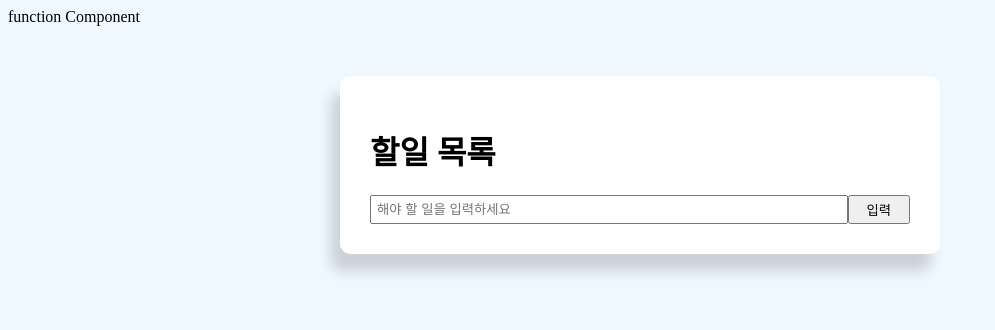
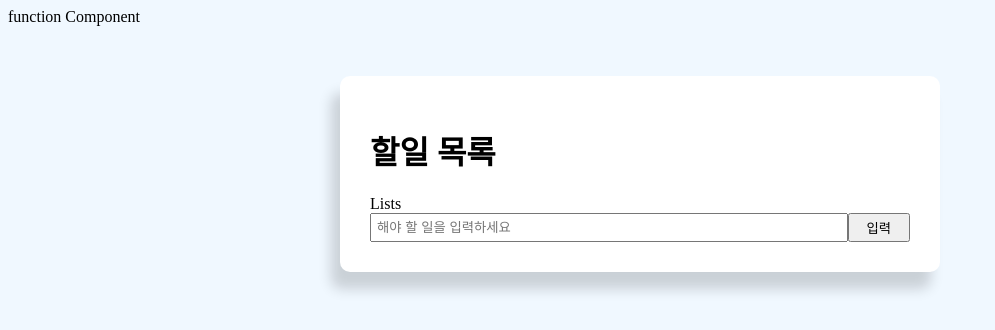
Before and after one commit to shyeon0602/goorm_frontEnd_study, a React (Create React App) app in the folder react/goorm-lecture/todo-app/: page / in a window 1280 px wide. Shown: the top 330 px of the page, without its empty margins (0-995 px from the left). Built offline with nearby package versions, Linux system fonts and the light colour scheme.

Commit message:
add Lists.jsx file code

```diff
--- a/react/goorm-lecture/todo-app/src/App.js
+++ b/react/goorm-lecture/todo-app/src/App.js
@@ -1,33 +1,34 @@
 import React, { useState } from "react";
 import "./App.css";
+import Lists from "./components/Lists";
 
 export default function App() {
   // 첫번째 인수는 변수 이름, 두번째 인수는 state를 정하는 함수
   const [todoData, setTodoData] = useState([]);
   const [value, setValue] = useState("");
 
-  const btnStyle = {
-    color: "#fff",
-    border: "none",
-    padding: "5px 9px",
-    borderRadius: "50%",
-    cursor: "pointer",
-    float: "right",
-  };
-  const getStyle = (completed) => {
-    return {
-      padding: "10px",
-      borderBottom: "1px #ccc dotted",
-      textDecoration: completed ? "line-through" : "none",
-    };
-  };
+  // const btnStyle = {
+  //   color: "#fff",
+  //   border: "none",
+  //   padding: "5px 9px",
+  //   borderRadius: "50%",
+  //   cursor: "pointer",
+  //   float: "right",
+  // };
+  // const getStyle = (completed) => {
+  //   return {
+  //     padding: "10px",
+  //     borderBottom: "1px #ccc dotted",
+  //     textDecoration: completed ? "line-through" : "none",
+  //   };
+  // };
 
   // 할일 목록 삭제
-  const handleClick = (id) => {
-    let newTodoData = todoData.filter((data) => data.id !== id);
-    // setState()를 통해서 todoData를 newTodoData로 상태 바꿔주기
-    setTodoData(newTodoData);
-  };
+  // const handleClick = (id) => {
+  //   let newTodoData = todoData.filter((data) => data.id !== id);
+  //   // setState()를 통해서 todoData를 newTodoData로 상태 바꿔주기
+  //   setTodoData(newTodoData);
+  // };
 
   const handleChange = (e) => {
     setValue(e.target.value);
@@ -50,15 +51,15 @@ export default function App() {
     setValue("");
   };
 
-  const handleCompleteChange = (id) => {
-    let newTodoData = todoData.map((data) => {
-      if (data.id === id) {
-        data.completed = !data.completed;
-      }
-      return data;
-    });
-    setTodoData(newTodoData);
-  };
+  // const handleCompleteChange = (id) => {
+  //   let newTodoData = todoData.map((data) => {
+  //     if (data.id === id) {
+  //       data.completed = !data.completed;
+  //     }
+  //     return data;
+  //   });
+  //   setTodoData(newTodoData);
+  // };
 
   return (
     <div>
@@ -70,7 +71,7 @@ export default function App() {
           </div>
 
           {/* 할일 목록 추가 */}
-          {todoData.map((data) => (
+          {/* {todoData.map((data) => (
             <div style={getStyle(data.completed)} key={data.id}>
               <input
                 type="checkbox"
@@ -82,7 +83,9 @@ export default function App() {
                 x
               </button>
             </div>
-          ))}
+          ))} */}
+
+          <Lists todoData={todoData} setTodoData={setTodoData} />
 
           <form action="" style={{ display: "flex" }} onSubmit={handleSubmit}>
             <input
--- a/react/goorm-lecture/todo-app/src/components/Lists.jsx
+++ b/react/goorm-lecture/todo-app/src/components/Lists.jsx
@@ -1,5 +1,55 @@
 import React from "react";
 
-export default function Lists() {
-  return <div>Lists</div>;
+export default function Lists({ todoData, setTodoData }) {
+  const btnStyle = {
+    color: "#fff",
+    border: "none",
+    padding: "5px 9px",
+    borderRadius: "50%",
+    cursor: "pointer",
+    float: "right",
+  };
+
+  const getStyle = (completed) => {
+    return {
+      padding: "10px",
+      borderBottom: "1px #ccc dotted",
+      textDecoration: completed ? "line-through" : "none",
+    };
+  };
+
+  const handleCompleteChange = (id) => {
+    let newTodoData = todoData.map((data) => {
+      if (data.id === id) {
+        data.completed = !data.completed;
+      }
+      return data;
+    });
+    setTodoData(newTodoData);
+  };
+
+  const handleClick = (id) => {
+    let newTodoData = todoData.filter((data) => data.id !== id);
+    // setState()를 통해서 todoData를 newTodoData로 상태 바꿔주기
+    setTodoData(newTodoData);
+  };
+
+  return (
+    <div>
+      Lists
+      {todoData.map((data) => (
+        <div style={getStyle(data.completed)} key={data.id}>
+          <input
+            type="checkbox"
+            defaultChecked={false}
+            onChange={() => handleCompleteChange(data.id)}
+          />
+          {data.text}
+          <button style={btnStyle} onClick={() => handleClick(data.id)}>
+            x
+          </button>
+        </div>
+      ))}
+    </div>
+  );
 }
```
